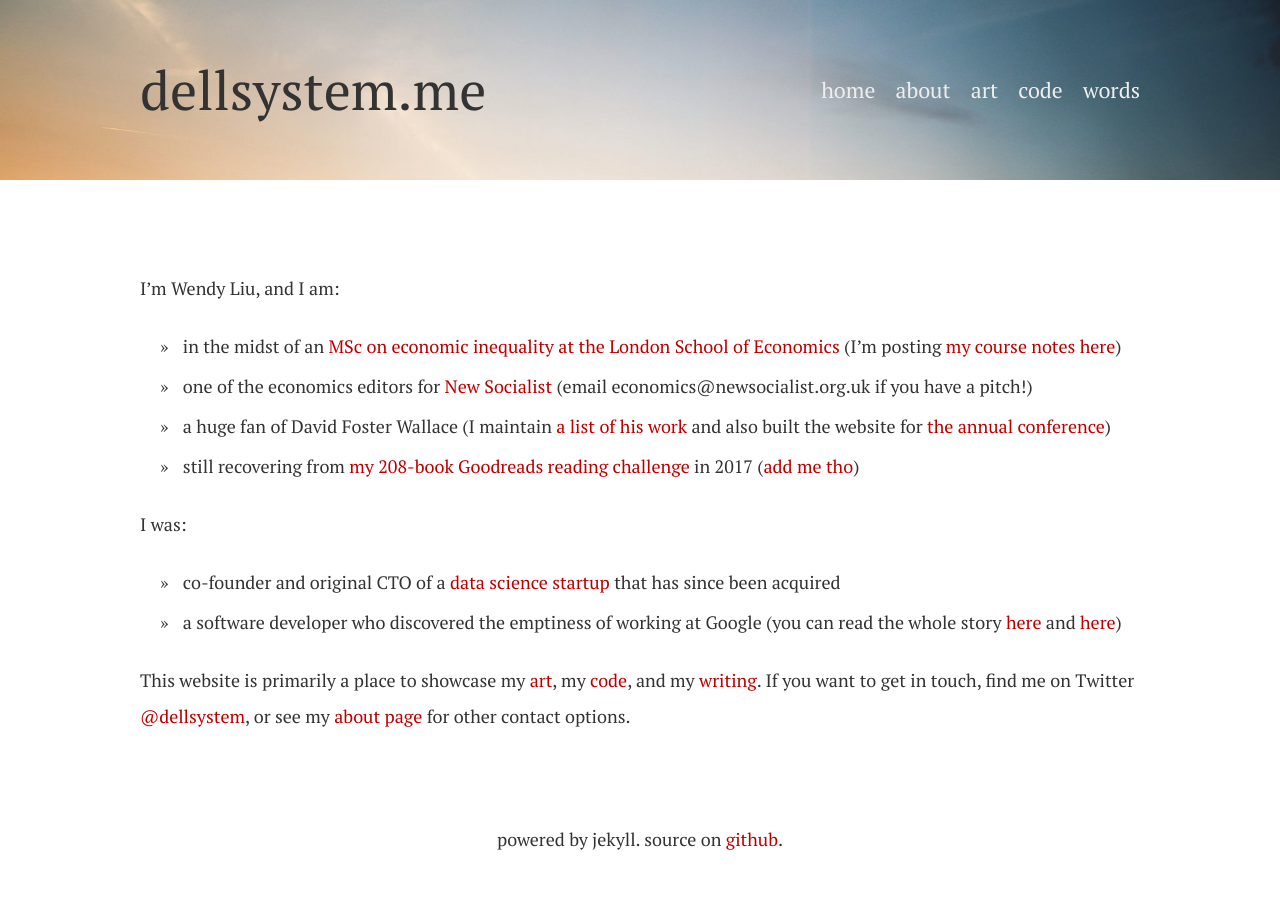
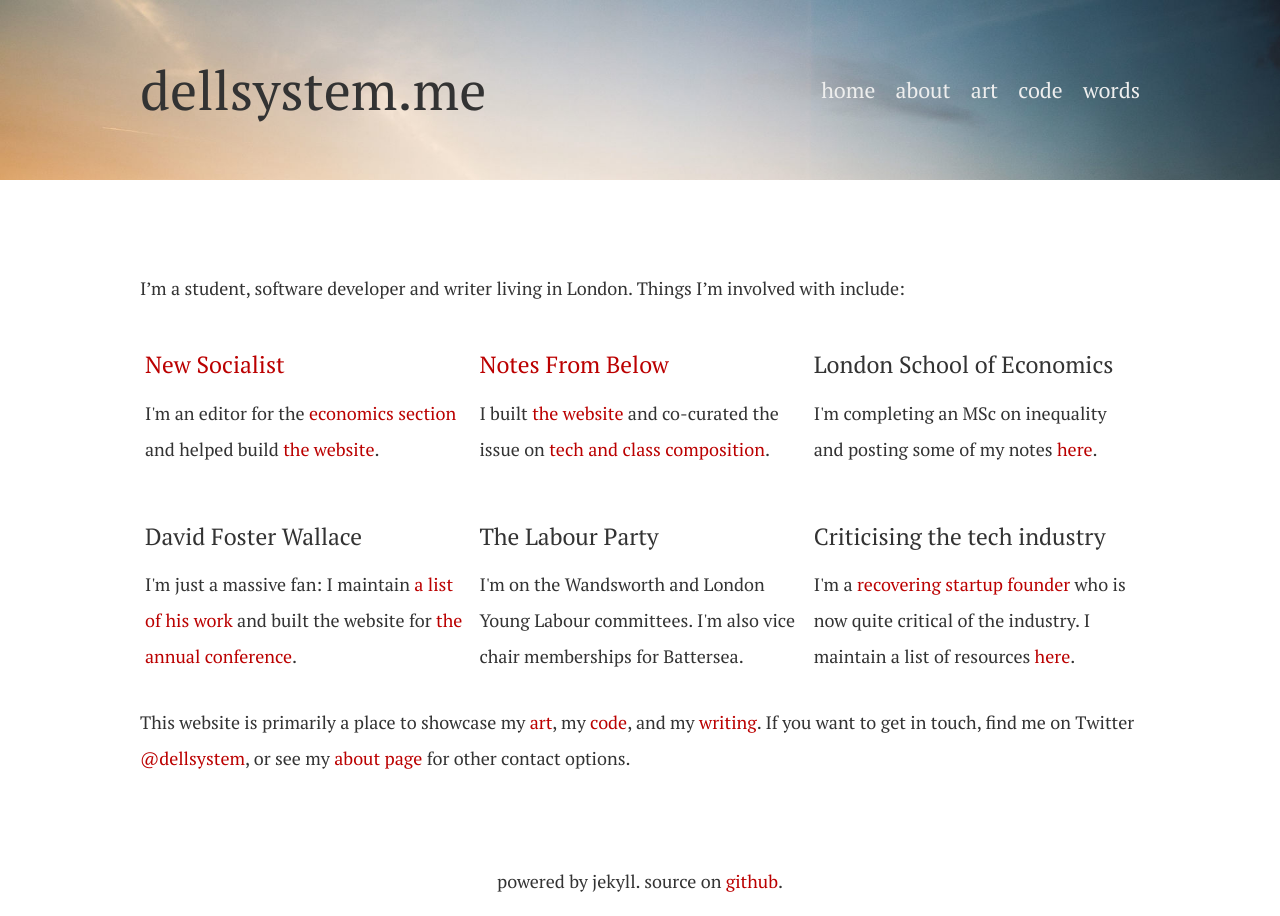
Before and after one commit to dellsystem/dellsystem.github.io, a Jekyll site: the page built from index.md, in a window 1280 px wide. Built offline with Jekyll 4.4.1, drawn with Linux system fonts in a browser that asks for light colours.

Commit message:
Update content on homepage + writing page
Added latest pieces (conversations), changed homepage layout, and moved
LSE stuff to a separate page.

```diff
--- a/_includes/about.html
+++ b/_includes/about.html
@@ -6,7 +6,7 @@
             <dt>location</dt>
             <dd>London, UK</dd>
             <dt>currently</dt>
-            <dd>MSc student at LSE</dd>
+            <dd>MSc student at <a href="/lse">LSE</a></dd>
             <dt>previously</dt>
             <dd>
                 CTO at <a href="http://macromeasures.com">Macromeasures</a>
--- /dev/null
+++ b/_includes/projects.html
@@ -0,0 +1,54 @@
+<div class="triple-grid">
+    <div class="column">
+        <h4><a href="https://newsocialist.org.uk">New Socialist</a></h4>
+        <p>
+            I'm an editor for the <a
+            href="https://newsocialist.org.uk/tag/economics">economics
+            section</a> and helped build <a
+            href="https://github.com/dellsystem/new-socialist">the website</a>.
+        </p>
+    </div>
+    <div class="column">
+        <h4><a href="https://notesfrombelow.org">Notes From Below</a></h4>
+        <p>
+            I built <a
+            href="https://github.com/dellsystem/notes-from-below">the
+            website</a>
+            and co-curated the issue on <a
+            href="https://notesfrombelow.org/issue/technology-and-the-worker">tech and class
+            composition</a>.
+        </p>
+    </div>
+    <div class="column">
+        <h4>London School of Economics</h4>
+        <p>
+            I'm completing an MSc on inequality and
+            posting some of my notes <a href="/lse">here</a>.
+        </p>
+    </div>
+    <div class="column">
+        <h4>David Foster Wallace</h4>
+        <p>
+            I'm just a massive fan: I maintain <a href="/dfw">a list of his
+            work</a> and built the website for <a
+            href="http://wallaceconference.com">the annual conference</a>.
+        </p>
+    </div>
+    <div class="column">
+        <h4>The Labour Party</h4>
+        <p>
+            I'm on the Wandsworth and London Young Labour committees. I'm also vice
+            chair memberships for Battersea.
+        </p>
+    </div>
+    <div class="column">
+        <h4>Criticising the tech industry</h4>
+        <p>
+            I'm a <a
+            href="https://notesfrombelow.org/article/silicon-inquiry">recovering
+            startup founder</a> who is now quite critical
+            of the industry. I maintain a list of resources <a
+            href="/tech">here</a>.
+        </p>
+    </div>
+</div>
--- a/index.md
+++ b/index.md
@@ -2,32 +2,12 @@
 layout: default
 ---
 
-I'm Wendy Liu, and I am:
+I'm a student, software developer and writer living in London. Things I'm
+involved with include:
 
-* in the midst of an [MSc on economic inequality at the London School of Economics][lse]
-  (I'm posting [my course notes here](/words#course))
-* one of the economics editors for [New Socialist][ns] (email
-  economics@newsocialist.org.uk if you have a pitch!)
-* a huge fan of David Foster Wallace (I maintain [a list of his work](/dfw) and
-  also built the website for [the annual conference][dfwconf])
-* still recovering from [my 208-book Goodreads reading challenge](http://dellsystem.me/posts/a-year-of-200-books) in 2017 ([add me tho][Goodreads])
-
-I was:
-
-* co-founder and original CTO of a [data science startup][Macromeasures] that
-  has since been acquired
-* a software developer who discovered the emptiness of working at Google (you
-  can read the whole story [here][story1] and [here][story2])
+{% include projects.html %}
 
 This website is primarily a place to showcase my [art](/art), my [code](/code),
 and my [writing](/words). If you want to get in touch, find me on Twitter
 [@dellsystem](https://twitter.com/dellsystem), or see my [about
 page](/about) for other contact options.
-
-[Macromeasures]: http://macromeasures.com
-[lse]: /posts/a-personal-statement
-[Goodreads]: http://goodreads.com/dellsystem
-[story1]: https://medium.com/@dellsystem/what-i-wish-i-had-known-1cf9714b01cf
-[story2]: http://www.notesfrombelow.org/article/silicon-inquiry
-[ns]: https://newsocialist.org.uk
-[dfwconf]: http://wallaceconference.com
```
Also changed, not shown: lse.html (added, +47 -0 lines), words.html (+32 -35 lines).
